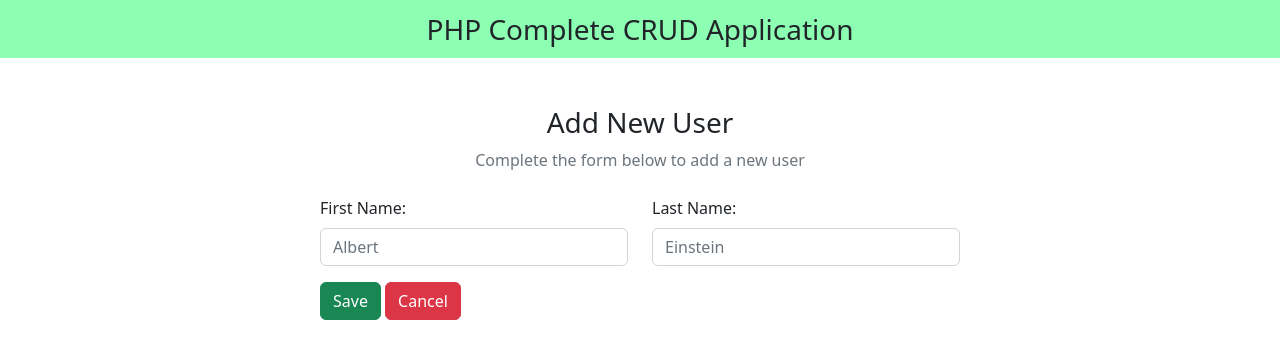
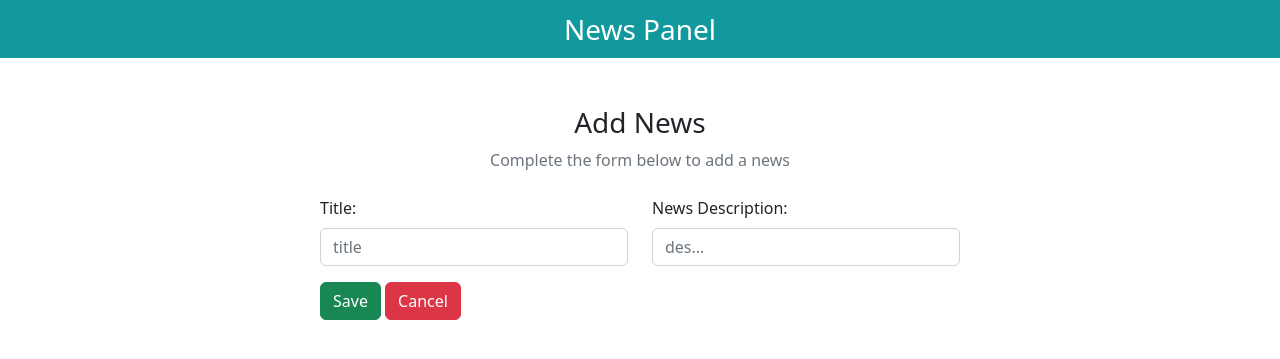
Before and after one commit to ezzabumahfouz/OpenSkyWebsite, a PHP site: page /Admin/News/add-new.php in a window 1280 px wide. Shown: the top 359 px of the page. Run offline with PHP 8.4, Linux system fonts and the light colour scheme.

Commit message:
commit 2.1

```diff
--- a/Admin/News/add-new.php
+++ b/Admin/News/add-new.php
@@ -10,7 +10,7 @@ if (isset($_POST["submit"])) {
    $result = mysqli_query($conn, $sql);
 
    if ($result) {
-      header("Location: index.php?msg=New record created successfully");
+      header("Location: News.php?msg=New record created successfully");
    } else {
       echo "Failed: " . mysqli_error($conn);
    }
@@ -35,38 +35,38 @@ if (isset($_POST["submit"])) {
    <!-- Font Awesome -->
    <link rel="stylesheet" href="https://cdnjs.cloudflare.com/ajax/libs/font-awesome/6.4.0/css/all.min.css" integrity="sha512-iecdLmaskl7CVkqkXNQ/ZH/XLlvWZOJyj7Yy7tcenmpD1ypASozpmT/E0iPtmFIB46ZmdtAc9eNBvH0H/ZpiBw==" crossorigin="anonymous" referrerpolicy="no-referrer" />
 
-   <title>PHP CRUD Application</title>
+   <title>Admin | Open Sky Technology</title>
 </head>
 
 <body>
-   <nav class="navbar navbar-light justify-content-center fs-3 mb-5" style="background-color: #00ff5573;">
-      PHP Complete CRUD Application
+   <nav class="navbar navbar-light justify-content-center fs-3 mb-5" style="background-color: #11999e;  color:white;">
+   News Panel
    </nav>
 
    <div class="container">
       <div class="text-center mb-4">
-         <h3>Add New User</h3>
-         <p class="text-muted">Complete the form below to add a new user</p>
+         <h3>Add News</h3>
+         <p class="text-muted">Complete the form below to add a news</p>
       </div>
 
       <div class="container d-flex justify-content-center">
          <form action="" method="post" style="width:50vw; min-width:300px;">
             <div class="row mb-3">
                <div class="col">
-                  <label class="form-label">First Name:</label>
-                  <input type="text" class="form-control" name="News_Title" placeholder="Albert">
+                  <label class="form-label">Title:</label>
+                  <input type="text" class="form-control" name="News_Title" placeholder="title">
                </div>
 
                <div class="col">
-                  <label class="form-label">Last Name:</label>
-                  <input type="text" class="form-control" name="News_Description" placeholder="Einstein">
+                  <label class="form-label">News Description:</label>
+                  <input type="text" class="form-control" name="News_Description" placeholder="des...">
                </div>
             </div>
 
 
             <div>
                <button type="submit" class="btn btn-success" name="submit">Save</button>
-               <a href="index.php" class="btn btn-danger">Cancel</a>
+               <a href="News.php" class="btn btn-danger">Cancel</a>
             </div>
          </form>
       </div>
--- a/Admin/News/delete.php
+++ b/Admin/News/delete.php
@@ -5,7 +5,7 @@ $sql = "DELETE FROM `news` WHERE News_ID = $News_ID";
 $result = mysqli_query($conn, $sql);
 
 if ($result) {
-  header("Location: index.php?msg=Data deleted successfully");
+  header("Location: News.php?msg=News deleted successfully");
 } else {
   echo "Failed: " . mysqli_error($conn);
 }
```
Also changed, not shown: Admin/News/News.php (added, +89 -0 lines), Admin/News/edit.php (+5 -5 lines), Admin/News/index.php (deleted, +0 -75 lines), index.html (renamed from index.php, +8 -5 lines), Admin/News/Carrers-.php (deleted).
